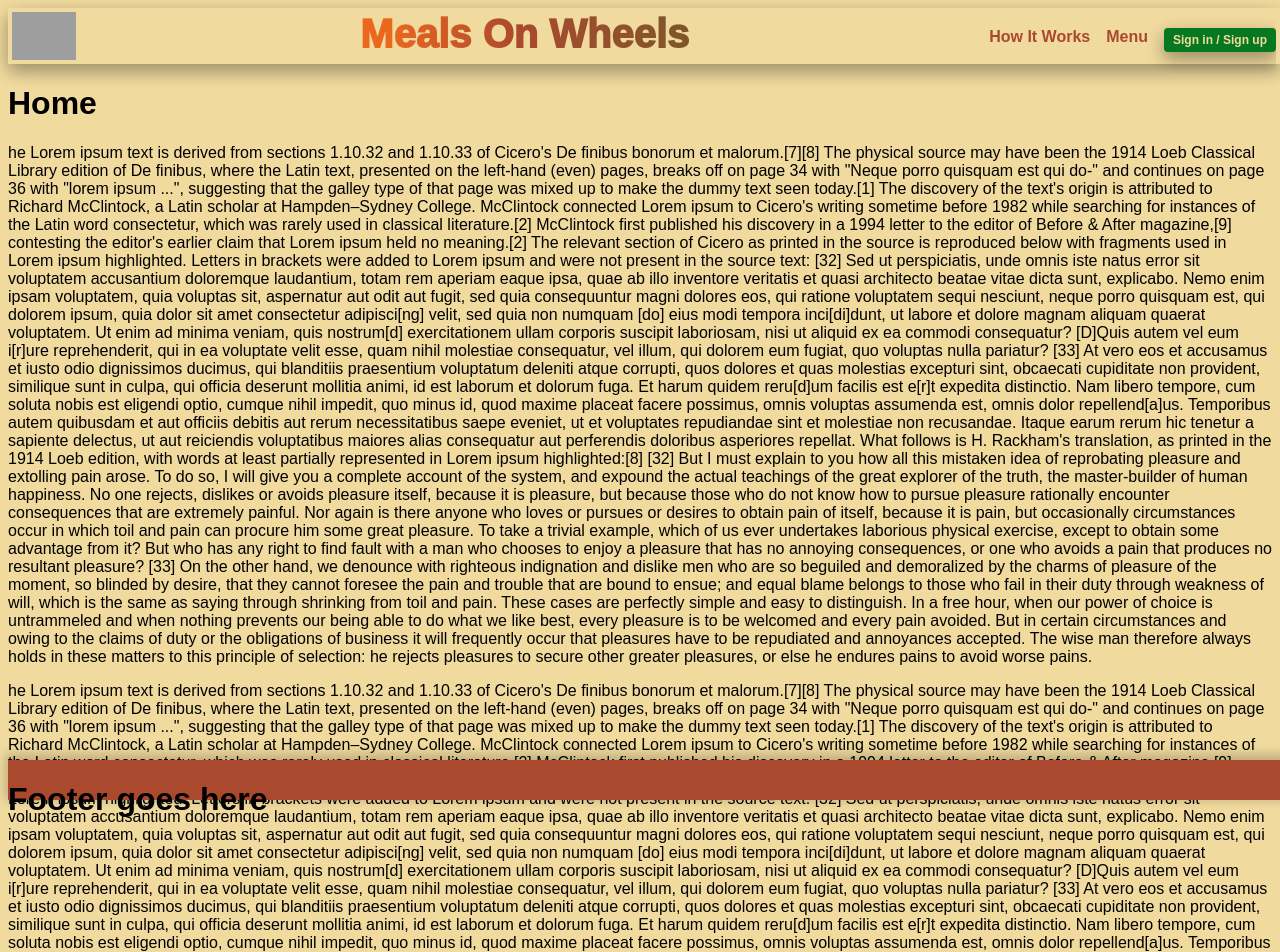
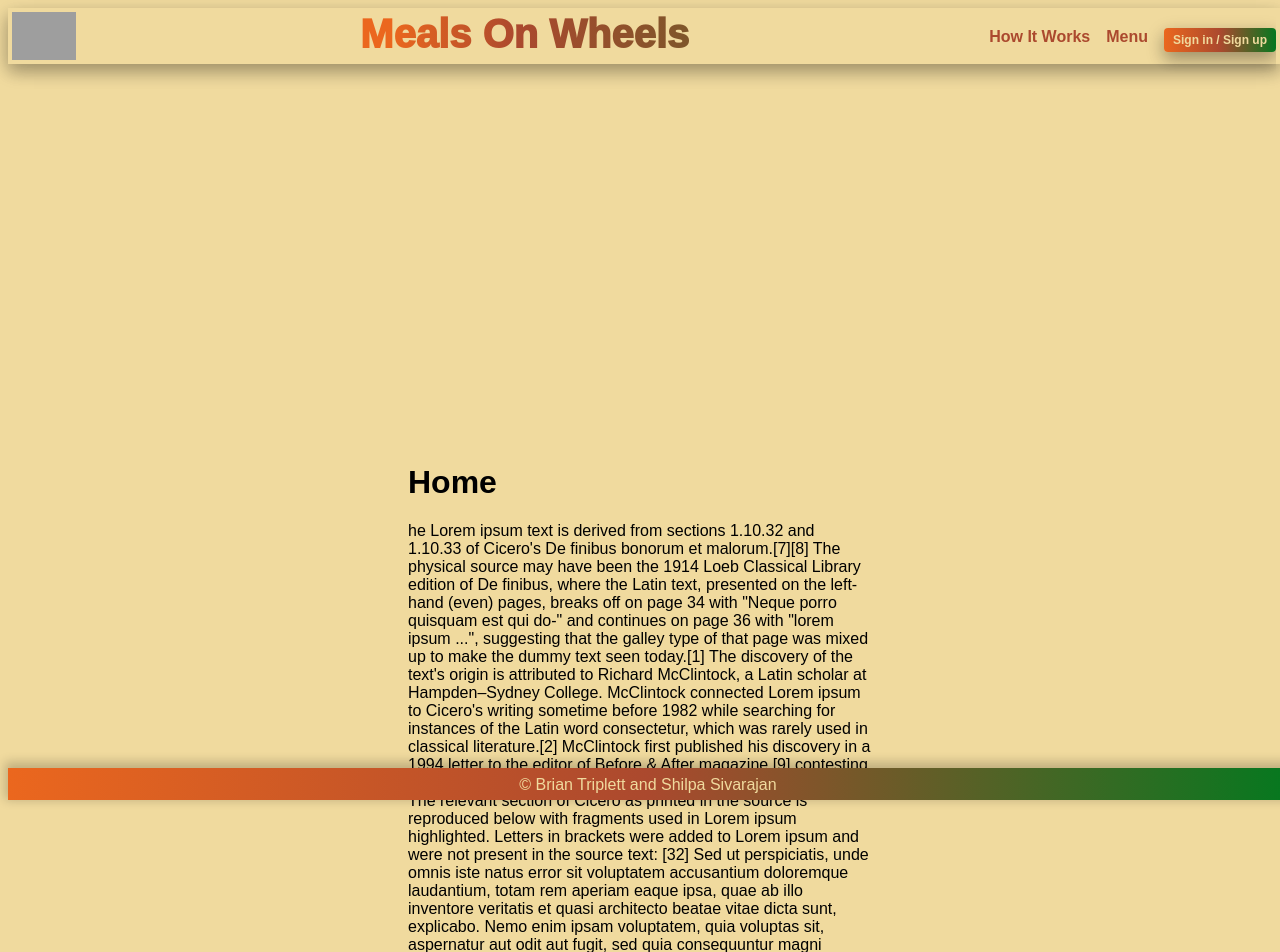
Before and after one commit to sivaShilpa/Meals-On-Wheels-frontend, a React (Create React App) app: page / in a window 1280 px wide. Shown: the top 952 px of the page. Built offline with nearby package versions, Linux system fonts and the light colour scheme; grey boxes are pictures that could not be loaded.

Commit message:
footer complete

```diff
--- a/public/index.html
+++ b/public/index.html
@@ -2,7 +2,7 @@
 <html lang="en">
   <head>
     <meta charset="utf-8" />
-    <link rel="icon" href="%PUBLIC_URL%/favicon.ico" />
+    <link rel="icon" href="https://i.imgur.com/CQgzHdV.jpg" />
     <meta name="viewport" content="width=device-width, initial-scale=1" />
     <meta name="theme-color" content="#000000" />
     <meta
@@ -24,7 +24,7 @@
       work correctly both with client-side routing and a non-root public URL.
       Learn how to configure a non-root public URL by running `npm run build`.
     -->
-    <title>React App</title>
+    <title>Meals On Wheels</title>
   </head>
   <body>
     <noscript>You need to enable JavaScript to run this app.</noscript>
--- a/src/App.css
+++ b/src/App.css
@@ -57,9 +57,9 @@ header{
 }
 .navRight > div > button{
   align-self: center;
-  background-color: #06781F;
+  background: linear-gradient(to right, #EB671E,#AB492E, #06781F);
   border-radius: 0.5vh;
-  border: #06781F;
+  border: none;
   font-size: 1.5vh;
   font-weight: 700;
   height: 3vh;
@@ -77,20 +77,23 @@ header{
 body{
   background-color: #F0DA9E;
   color: black;
-  /* min-height: 100vh;
-  display: flex;
-  flex-direction: column; */
+}
+.home{
+  margin: 50vh;
 }
 footer{
   position: fixed;
   bottom:0;
   width: 100%;
-  height: 5vh;
-  background-color: #AB492E;
-  padding: 0;
+  height: 3vh;
+  background: linear-gradient(to right, #EB671E,#AB492E, #06781F);
+  padding-top: 1vh;
   box-shadow: 0 -3px 10px 3px rgba(0, 0, 0, 0.2);
-
+  color: #F0DA9E;
+  text-align: center;
+  margin: auto;
 }
-footer > h1{
-  padding-top: 0;
+footer > a{
+  color:#F0DA9E;
+  text-decoration: none;
 }
--- a/src/components/Footer.js
+++ b/src/components/Footer.js
@@ -1,9 +1,12 @@
+import "../App.css"
 function Footer(props) {
     return (
       <footer>
-        <h1>Footer goes here</h1>
+        <span>&copy; </span>
+        <a href="/" target="_blank" rel="noreferrer">Brian Triplett</a>
+        <span> and </span>
+        <a href="https://shilpasivarajan.netlify.app/" target="_blank" rel="noreferrer">Shilpa Sivarajan</a>
       </footer>
-
     );
   }
 
```
Also changed, not shown: package.json (+9 -1 lines), public/manifest.json, src/pages/Home.js, 1 other file (tests, documents, lock files or other folders).
